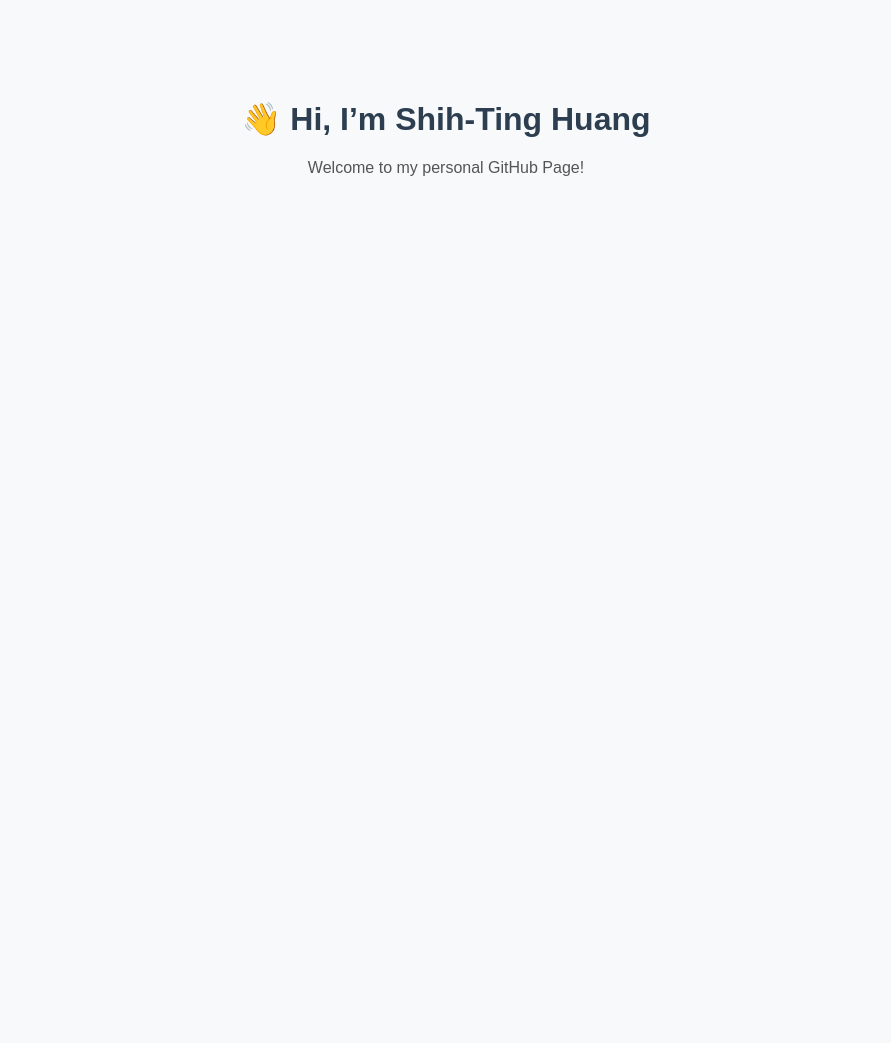
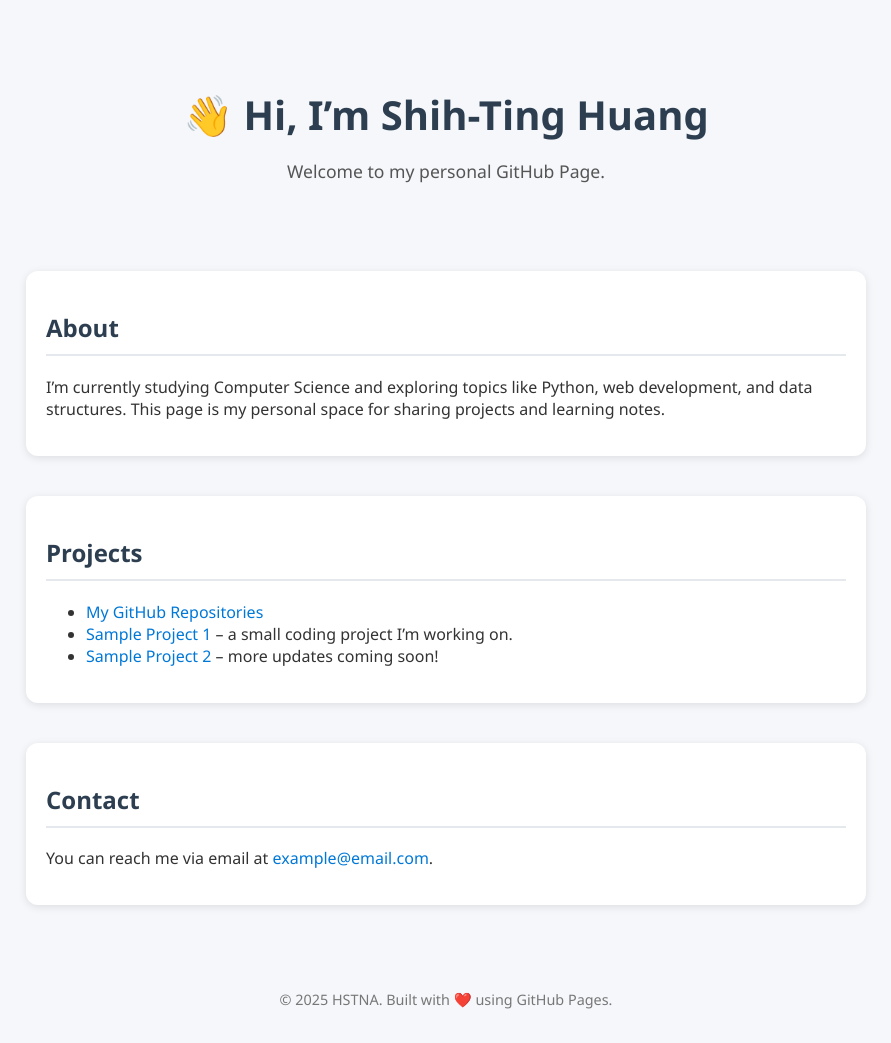
Before and after one commit to hstna/hstna.github.io, a plain HTML site: page index.html in a window 1280 px wide. Shown: the whole page, without its empty margins (194-1085 px from the left). Before the commit the page ends 800 px from the top, so only its background shows below. Drawn offline with Linux system fonts and the light colour scheme.

Commit message:
251105 updated

```diff
--- a/index.html
+++ b/index.html
@@ -1,22 +1,93 @@
 <!DOCTYPE html>
-<html>
+<html lang="en">
 <head>
-    <meta charset="UTF-8">
-    <title>Welcome to HSTNA</title>
+  <meta charset="UTF-8" />
+  <meta name="viewport" content="width=device-width, initial-scale=1.0" />
+  <title>HSTNA | Portfolio</title>
   <style>
     body {
-        font-family: Arial, sans-serif;
-        background-color: #f7f9fa;
+      font-family: "Segoe UI", Arial, sans-serif;
+      background-color: #f5f7fa;
       color: #333;
+      margin: 0;
+      padding: 0;
+    }
+    header {
       text-align: center;
-        margin-top: 100px;
+      padding: 60px 20px 30px;
     }
-      h1 { color: #2c3e50; }
-      p { color: #555; }
+    header h1 {
+      font-size: 2.5em;
+      color: #2c3e50;
+      margin-bottom: 10px;
+    }
+    header p {
+      color: #555;
+      font-size: 1.1em;
+    }
+    section {
+      max-width: 800px;
+      margin: 40px auto;
+      padding: 20px;
+      background-color: #fff;
+      border-radius: 12px;
+      box-shadow: 0 2px 8px rgba(0,0,0,0.1);
+    }
+    h2 {
+      color: #2c3e50;
+      border-bottom: 2px solid #e5e8ec;
+      padding-bottom: 10px;
+    }
+    a {
+      color: #0078d7;
+      text-decoration: none;
+    }
+    a:hover {
+      text-decoration: underline;
+    }
+    footer {
+      text-align: center;
+      padding: 20px;
+      color: #777;
+      font-size: 0.9em;
+      margin-top: 50px;
+    }
   </style>
 </head>
 <body>
+
+  <header>
     <h1>👋 Hi, I’m Shih-Ting Huang</h1>
-    <p>Welcome to my personal GitHub Page!</p>
+    <p>Welcome to my personal GitHub Page.</p>
+  </header>
+
+  <section id="about">
+    <h2>About</h2>
+    <p>
+      I’m currently studying Computer Science and exploring topics like Python, web development, and data structures.
+      This page is my personal space for sharing projects and learning notes.
+    </p>
+  </section>
+
+  <section id="projects">
+    <h2>Projects</h2>
+    <ul>
+      <li><a href="https://github.com/hstna">My GitHub Repositories</a></li>
+      <li><a href="#">Sample Project 1</a> – a small coding project I’m working on.</li>
+      <li><a href="#">Sample Project 2</a> – more updates coming soon!</li>
+    </ul>
+  </section>
+
+  <section id="contact">
+    <h2>Contact</h2>
+    <p>
+      You can reach me via email at <a href="mailto:example@email.com">example@email.com</a>.
+    </p>
+  </section>
+
+  <footer>
+    <p>© 2025 HSTNA. Built with ❤️ using GitHub Pages.</p>
+  </footer>
+
 </body>
 </html>
```
Lines whose indentation alone changed are shown as unchanged.
